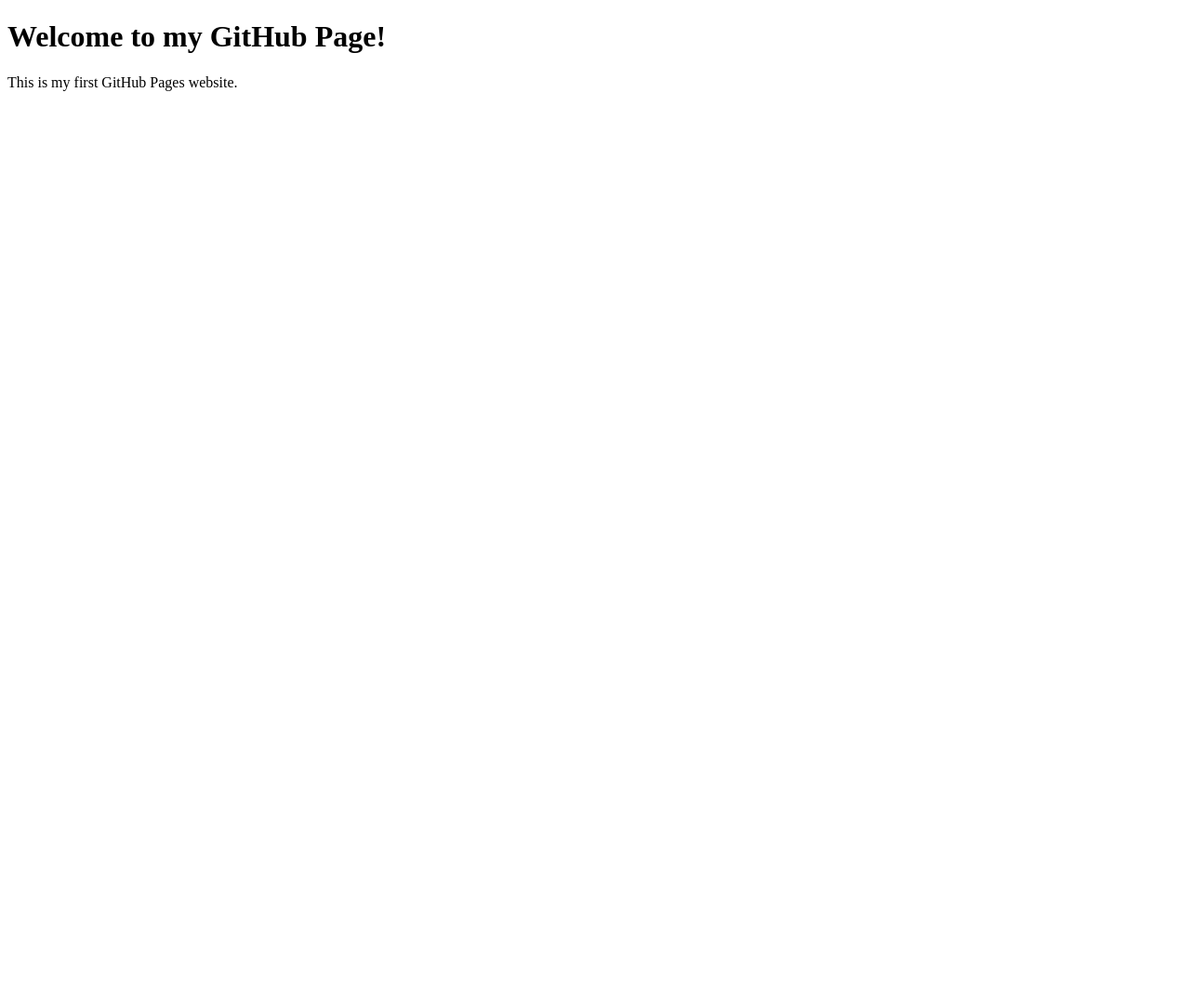
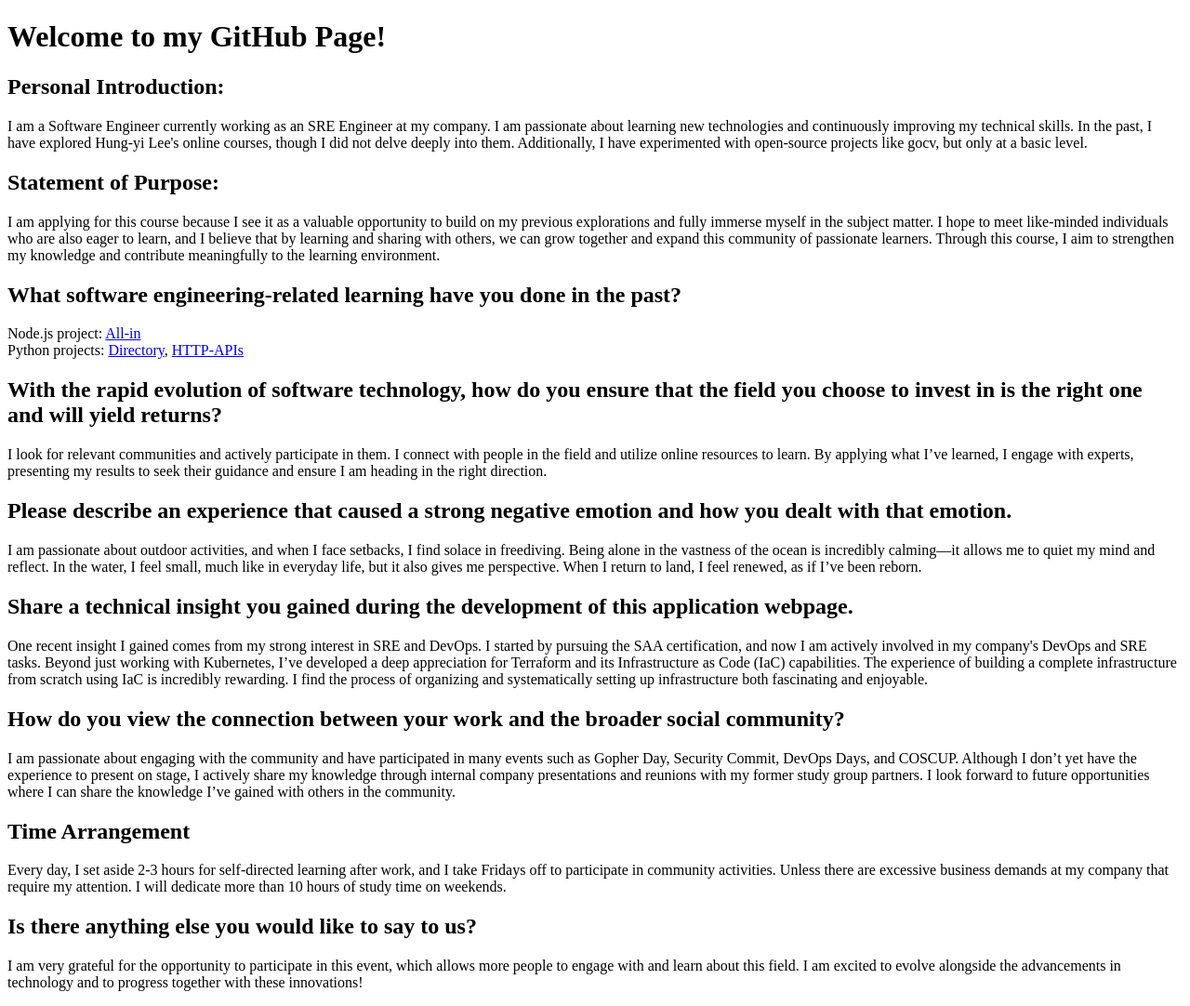
Before and after one commit to marvelshan/Application, a plain HTML site: page index.html in a window 1280 px wide. Shown: the whole page at 93% size. Before the commit the page ends 800 px from the top, so only its background shows below. Drawn offline with Linux system fonts and the light colour scheme.

Commit message:
Add information

```diff
--- a/index.html
+++ b/index.html
@@ -7,6 +7,53 @@
 </head>
 <body>
     <h1>Welcome to my GitHub Page!</h1>
-    <p>This is my first GitHub Pages website.</p>
+
+    <h2>Personal Introduction:</h2>
+    <p>
+        I am a Software Engineer currently working as an SRE Engineer at my company. I am passionate about learning new technologies and continuously improving my technical skills. In the past, I have explored Hung-yi Lee's online courses, though I did not delve deeply into them. Additionally, I have experimented with open-source projects like gocv, but only at a basic level.
+    </p>
+
+    <h2>Statement of Purpose:</h2>
+    <p>
+        I am applying for this course because I see it as a valuable opportunity to build on my previous explorations and fully immerse myself in the subject matter. I hope to meet like-minded individuals who are also eager to learn, and I believe that by learning and sharing with others, we can grow together and expand this community of passionate learners. Through this course, I aim to strengthen my knowledge and contribute meaningfully to the learning environment.
+    </p>
+
+    <h2>What software engineering-related learning have you done in the past?</h2>
+    <p>
+        Node.js project: <a href="https://github.com/marvelshan/All-in">All-in</a><br>
+        Python projects:
+        <a href="https://github.com/marvelshan/Directory">Directory</a>,
+        <a href="https://github.com/marvelshan/HTTP-APIs">HTTP-APIs</a>
+    </p>
+
+    <h2>With the rapid evolution of software technology, how do you ensure that the field you choose to invest in is the right one and will yield returns?</h2>
+    <p>
+        I look for relevant communities and actively participate in them. I connect with people in the field and utilize online resources to learn. By applying what I’ve learned, I engage with experts, presenting my results to seek their guidance and ensure I am heading in the right direction.
+    </p>
+
+    <h2>Please describe an experience that caused a strong negative emotion and how you dealt with that emotion.</h2>
+    <p>
+        I am passionate about outdoor activities, and when I face setbacks, I find solace in freediving. Being alone in the vastness of the ocean is incredibly calming—it allows me to quiet my mind and reflect. In the water, I feel small, much like in everyday life, but it also gives me perspective. When I return to land, I feel renewed, as if I’ve been reborn.
+    </p>
+
+    <h2>Share a technical insight you gained during the development of this application webpage.</h2>
+    <p>
+        One recent insight I gained comes from my strong interest in SRE and DevOps. I started by pursuing the SAA certification, and now I am actively involved in my company's DevOps and SRE tasks. Beyond just working with Kubernetes, I’ve developed a deep appreciation for Terraform and its Infrastructure as Code (IaC) capabilities. The experience of building a complete infrastructure from scratch using IaC is incredibly rewarding. I find the process of organizing and systematically setting up infrastructure both fascinating and enjoyable.
+    </p>
+
+    <h2>How do you view the connection between your work and the broader social community?</h2>
+    <p>
+        I am passionate about engaging with the community and have participated in many events such as Gopher Day, Security Commit, DevOps Days, and COSCUP. Although I don’t yet have the experience to present on stage, I actively share my knowledge through internal company presentations and reunions with my former study group partners. I look forward to future opportunities where I can share the knowledge I’ve gained with others in the community.
+    </p>
+
+    <h2>Time Arrangement</h2>
+    <p>
+        Every day, I set aside 2-3 hours for self-directed learning after work, and I take Fridays off to participate in community activities. Unless there are excessive business demands at my company that require my attention. I will dedicate more than 10 hours of study time on weekends.
+    </p>
+
+    <h2>Is there anything else you would like to say to us?</h2>
+    <p>
+        I am very grateful for the opportunity to participate in this event, which allows more people to engage with and learn about this field. I am excited to evolve alongside the advancements in technology and to progress together with these innovations!
+    </p>
 </body>
 </html>
```
